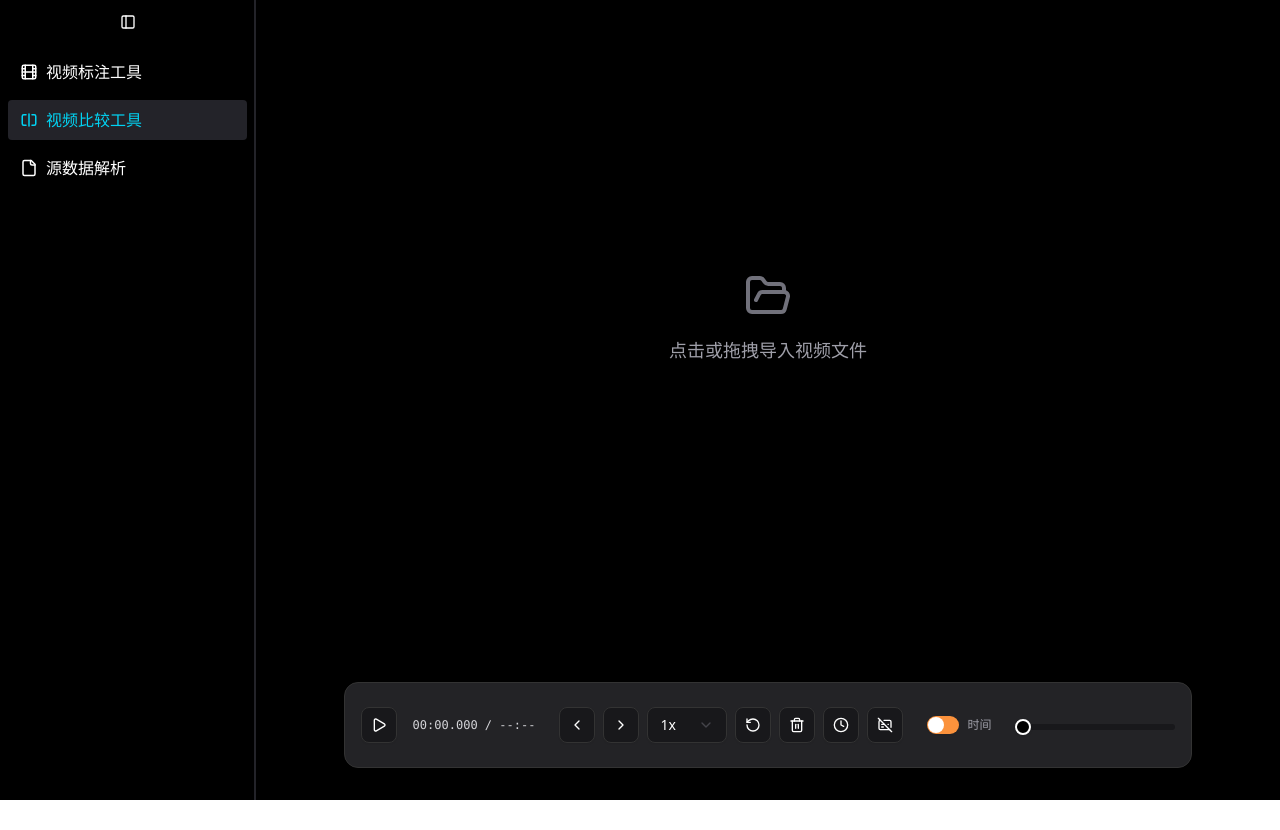
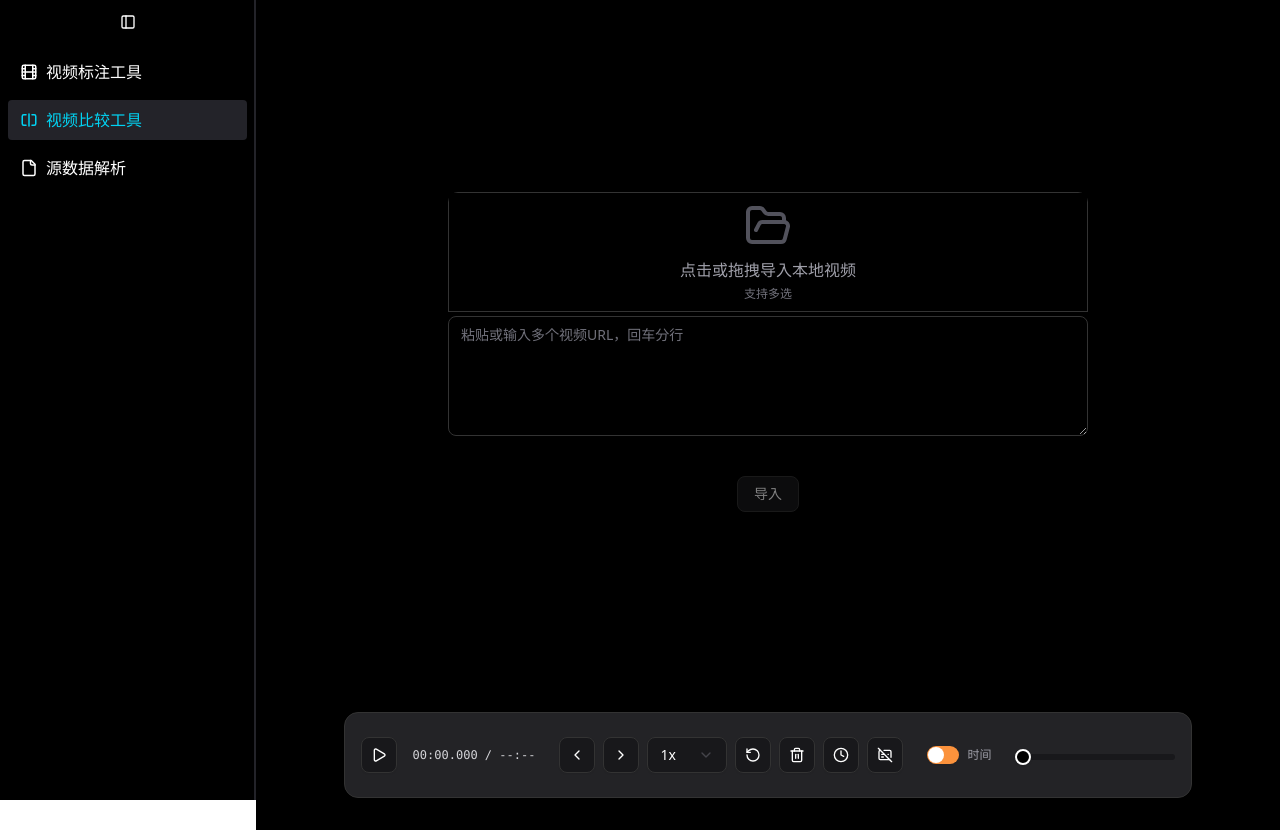
Before and after one commit to daodaolee/video-coordinate, a Next.js app: page /tools/video-compare in a window 1280 px wide. Before the commit the page ends 800 px from the top, so only its background shows below. Built offline with nearby package versions, Linux system fonts and the light colour scheme.

Commit message:
优化视频对比

```diff
--- a/components/VideoCompare.tsx
+++ b/components/VideoCompare.tsx
@@ -59,6 +59,15 @@ interface VideoSource {
   meta?: unknown;
 }
 
+// url视频meta类型
+type UrlVideoMeta = {
+  duration?: number;
+  width?: number;
+  height?: number;
+  fileSize?: string;
+  error?: string;
+};
+
 const MAX_WIDTH = '80vw';
 const FRAME_RATE = 30; // 假定 30fps
 const FRAME_DURATION = 1 / FRAME_RATE;
@@ -72,6 +81,15 @@ function formatDuration(ms: string | number | undefined) {
   const m = Math.floor(sec / 60);
   const s = sec % 60;
   return `${h > 0 ? h + '时' : ''}${m}分${s}秒`;
+}
+
+// formatTime 工具函数（可放在文件顶部或 utils）
+function formatTime(sec: number) {
+  if (!isFinite(sec)) return '--:--';
+  const m = Math.floor(sec / 60);
+  const s = Math.floor(sec % 60);
+  const ms = Math.floor((sec - Math.floor(sec)) * 1000);
+  return `${m.toString().padStart(2, '0')}:${s.toString().padStart(2, '0')}.${ms.toString().padStart(3, '0')}`;
 }
 
 const VideoCompare: React.FC = () => {
@@ -249,48 +267,6 @@ const VideoCompare: React.FC = () => {
     setSliderValue(0);
   }, [seekMode, videos.length]);
 
-  // 渲染媒体信息
-  function renderMeta(meta: unknown) {
-    // eslint-disable-next-line @typescript-eslint/no-explicit-any
-    const m = meta as any;
-    if (!m || !m.media) return <div className="text-zinc-400">无媒体信息</div>;
-    console.log(m);
-    const g = m.media.track || [];
-    // eslint-disable-next-line @typescript-eslint/no-explicit-any
-    const general = g.find((t: any) => t['@type'] === 'General') || {};
-    // eslint-disable-next-line @typescript-eslint/no-explicit-any
-    const video = g.find((t: any) => t['@type'] === 'Video') || {};
-    // eslint-disable-next-line @typescript-eslint/no-explicit-any
-    const audio = g.find((t: any) => t['@type'] === 'Audio') || {};
-    // 文件名和后缀
-    const fileName = general.FileName || general.CompleteName || '未知';
-    const ext = fileName.includes('.') ? fileName.split('.').pop() : '';
-    // 格式
-    const format = general.Format || '未知';
-    // 时长
-    const duration = formatDuration(general.Duration);
-    return (
-      <div className="bg-[#232326] text-zinc-200 rounded-md p-3 text-xs mt-2 w-full">
-        <div className="mb-1 font-semibold">
-          {fileName}
-          {ext ? <span className="text-zinc-400">.{ext}</span> : ''}
-          <span className="text-zinc-400">({format})</span>
-        </div>
-        <div>时长：{duration}</div>
-        <div>
-          分辨率：{video.Width} x {video.Height}
-        </div>
-        <div>比特率：{general.OverallBitRate || video.BitRate || '未知'}</div>
-        <div>帧率：{video.FrameRate || '未知'}</div>
-        <div>
-          视频编码：{video.Format} {video.Format_Profile}
-        </div>
-        <div>音频编码：{audio.Format}</div>
-        <div>音频码率：{audio.BitRate}</div>
-      </div>
-    );
-  }
-
   const [videoLoadedFlag, setVideoLoadedFlag] = useState(0); // 用于强制刷新
 
   // seek/同步/变速/上下帧等操作都loading
@@ -414,38 +390,105 @@ const VideoCompare: React.FC = () => {
     }
   };
 
+  // URL导入相关
+  const [urlInput, setUrlInput] = useState('');
+  const [urlLoading, setUrlLoading] = useState(false);
+
+  // URL导入逻辑（textarea回车或按钮）
+  const handleImportUrls = async () => {
+    setUrlLoading(true);
+    let urls: string[] = [];
+    const raw = urlInput.trim();
+    // 先尝试 JSON.parse
+    try {
+      const parsed = JSON.parse(raw);
+      if (Array.isArray(parsed)) {
+        urls = parsed.map((u) =>
+          String(u)
+            .trim()
+            .replace(/^['"]+|['"]+$/g, ''),
+        );
+      }
+    } catch {
+      // 非JSON格式，去除括号和引号，按逗号/换行分割
+      urls = raw
+        .replace(/[\[\]"']/g, '')
+        .split(/,|\n/)
+        .map((u) => u.trim())
+        .filter(Boolean);
+    }
+    // 只保留http/https链接
+    urls = urls.filter((u) => /^https?:\/\//.test(u));
+    // 去重，排除已存在的url
+    const existing = new Set(videos.filter((v) => v.url.startsWith('http')).map((v) => v.url));
+    const newUrls = urls.filter((u) => !existing.has(u));
+    // 生成VideoSource
+    const newVideos: VideoSource[] = await Promise.all(
+      newUrls.map(async (url) => {
+        // 只用video标签能获取的信息
+        const info = await getUrlVideoInfo(url);
+        return {
+          id: url,
+          url,
+          name: url,
+          meta: info,
+        };
+      }),
+    );
+    setVideos((prev) => [...prev, ...newVideos]);
+    setUrlInput('');
+    setUrlLoading(false);
+  };
+
+  // 获取URL视频的meta（只用video标签能获取的信息）
+  async function getUrlVideoInfo(url: string) {
+    return new Promise((resolve) => {
+      const video = document.createElement('video');
+      video.preload = 'metadata';
+      video.src = url;
+      video.onloadedmetadata = async () => {
+        let fileSize = '';
+        try {
+          // 尝试HEAD请求获取Content-Length
+          const resp = await fetch(url, { method: 'HEAD' });
+          const len = resp.headers.get('content-length');
+          if (len) fileSize = len;
+        } catch {}
+        resolve({
+          duration: video.duration,
+          width: video.videoWidth,
+          height: video.videoHeight,
+          fileSize,
+        });
+      };
+      video.onerror = () => {
+        resolve({ error: '加载失败' });
+      };
+    });
+  }
+
   return (
     <div className="relative min-h-screen bg-[#000] flex flex-col justify-between p-8 gap-10">
-      {/* 视频区大框加拖拽事件和提示 */}
+      {/* 导入区：无视频时上下平分，极简风格 */}
+      {videos.length === 0 && (
+        <div className="w-[calc(100% - 200px)] h-[80vh] flex justify-center items-center">
+          <div className="flex flex-col w-[50vw] h-[40vh] rounded-lg overflow-hidden ">
+            {/* 上半部分：本地文件导入，极简，50%高度 */}
             <div
-        className="w-full flex-1 mx-auto bg-[#000] border-[#232326] shadow-lg flex items-center justify-center overflow-y-auto relative"
-        style={{ maxHeight: 'calc(100vh - 220px)' }}
+              className="flex-1 flex flex-col items-center justify-center cursor-pointer select-none bg-transparent border border-[#333] border-b-0 transition relative group"
+              style={{ minHeight: 0 }}
+              onClick={() => fileInputRef.current?.click()}
               onDragOver={handleDragOver}
               onDragLeave={handleDragLeave}
               onDrop={handleDrop}
             >
-        {dragActive && (
-          <div className="absolute inset-0 z-50 flex items-center justify-center bg-black/70 pointer-events-none">
-            <div className="text-2xl text-cyan-400 font-bold animate-pulse">
-              拖拽视频文件到此处导入
-            </div>
-          </div>
-        )}
-        {/* 视频区大框下的视频容器加最大宽度和横向滚动 */}
-        <div className="flex flex-row gap-x-2 w-full items-start justify-start overflow-x-auto max-w-[100vw]">
-          {videos.length === 0 ? (
-            <div
-              className="flex flex-col items-center justify-center h-[320px] w-full col-span-2 cursor-pointer select-none"
-              onClick={() => fileInputRef.current?.click()}
-              style={{ transition: 'background 0.2s' }}
-              onDragOver={handleDragOver}
-              onDragLeave={handleDragLeave}
-              onDrop={handleDrop}
-            >
-              <div className="text-zinc-500 text-5xl mb-4">
-                <FolderOpen size={48} />
-              </div>
-              <div className="text-zinc-400 text-lg text-center mb-2">点击或拖拽导入视频文件</div>
+              <div className="flex flex-col items-center justify-center w-full h-full">
+                <FolderOpen
+                  size={48}
+                  className="text-zinc-600 mb-2 group-hover:text-[#38bdf8] transition"
+                />
+                <div className="text-zinc-400 text-base mb-1">点击或拖拽导入本地视频</div>
+                <div className="text-zinc-500 text-xs">支持多选</div>
                 <input
                   type="file"
                   accept="video/*"
@@ -454,21 +497,55 @@ const VideoCompare: React.FC = () => {
                   style={{ display: 'none' }}
                   onChange={handleFileChange}
                 />
+                {dragActive && (
+                  <div className="absolute inset-0 z-10 flex items-center justify-center bg-black/40 pointer-events-none rounded-none">
+                    <div className="text-cyan-400 text-lg font-bold animate-pulse">
+                      松开导入视频
                     </div>
-          ) : (
-            videos.map((video, idx) => {
+                  </div>
+                )}
+              </div>
+            </div>
+            {/* 分割线 */}
+            <div className="w-full h-0 border-b border-[#333]" />
+            {/* 下半部分：URL导入，极简，50%高度 */}
+            <div className="flex-1 flex flex-col items-center justify-center bg-transparent border-0">
+              <div className="w-full flex flex-row items-center gap-2 mb-1"></div>
+              <Textarea
+                className="w-full min-h-[120px] bg-transparent text-zinc-100 border border-[#333] placeholder:text-zinc-500 "
+                placeholder="粘贴或输入多个视频URL，回车分行"
+                value={urlInput}
+                onChange={(e) => setUrlInput(e.target.value)}
+                disabled={urlLoading}
+                onKeyDown={(e) => {
+                  if ((e.ctrlKey || e.metaKey) && e.key === 'Enter') handleImportUrls();
+                }}
+              />
+              <Button
+                className="bg-[#18181b] text-white border border-[#333] hover:bg-[#333] hover:text-primary mt-10"
+                onClick={handleImportUrls}
+                disabled={urlLoading || !urlInput.trim()}
+              >
+                {urlLoading ? '导入中...' : '导入'}
+              </Button>
+            </div>
+          </div>
+        </div>
+      )}
+      {/* 视频区：有视频时渲染 */}
+      {videos.length > 0 && (
+        <div className="flex flex-row gap-x-2 w-full items-start justify-start overflow-x-auto max-w-[100vw] mb-8">
+          {videos.map((video, idx) => {
             const ref = videoRefs.current[idx];
             // meta 信息优先展示文件名和后缀
             // eslint-disable-next-line @typescript-eslint/no-explicit-any
             const m = video.meta as any;
             let fileName: string = video.name;
             let ext: string = '';
-              let format: string = '';
+            let format = '';
             let durationStr = '';
             const durationNum =
-                ref?.duration && !isNaN(ref.duration) && ref.duration > 0
-                  ? ref.duration
-                  : undefined;
+              ref?.duration && !isNaN(ref.duration) && ref.duration > 0 ? ref.duration : undefined;
             const duration = durationNum !== undefined ? formatTime(durationNum) : '未知';
             if (ref && ref.duration && !isNaN(ref.duration)) {
               // 只用 video 标签的 duration 和文件名
@@ -483,8 +560,7 @@ const VideoCompare: React.FC = () => {
             if (m && m.media) {
               const g = m.media.track || [];
               const general =
-                  g.find((t: unknown) => (t as Record<string, unknown>)['@type'] === 'General') ||
-                  {};
+                g.find((t: unknown) => (t as Record<string, unknown>)['@type'] === 'General') || {};
               const videoTrack =
                 g.find((t: unknown) => (t as Record<string, unknown>)['@type'] === 'Video') || {};
               const audioTrack =
@@ -606,7 +682,42 @@ const VideoCompare: React.FC = () => {
                     </div>
                     <div className="w-full">
                       <div className="bg-[#18181b] border border-[#333] rounded-lg shadow p-3">
-                          {metaInfo}
+                        {/* metaInfo区分本地和url视频 */}
+                        {video.url.startsWith('http')
+                          ? (() => {
+                              const meta = video.meta;
+                              if (meta && typeof meta === 'object' && !Array.isArray(meta)) {
+                                const m = meta as UrlVideoMeta;
+                                if (!m.error) {
+                                  return (
+                                    <div className="flex gap-6 w-full">
+                                      <div className="flex-1 min-w-0 mb-2 md:mb-0 font-semibold text-zinc-300 flex">
+                                        <div className="flex-1">
+                                          时长：{m.duration ? formatTime(m.duration) : '未知'}
+                                        </div>
+                                        <div className="flex-1">
+                                          分辨率：
+                                          {m.width && m.height
+                                            ? `${m.width} x ${m.height}`
+                                            : '未知'}
+                                        </div>
+                                        <div className="flex-1">
+                                          文件大小：
+                                          {m.fileSize
+                                            ? `${(Number(m.fileSize) / 1024 / 1024).toFixed(2)} MB`
+                                            : '未知'}
+                                        </div>
+                                      </div>
+                                    </div>
+                                  );
+                                } else {
+                                  return <div className="text-zinc-400">加载失败</div>;
+                                }
+                              } else {
+                                return <div className="text-zinc-400">加载失败</div>;
+                              }
+                            })()
+                          : metaInfo}
                       </div>
                     </div>
                   </div>
@@ -617,9 +728,7 @@ const VideoCompare: React.FC = () => {
                   style={{
                     minHeight: '320px',
                     // marginTop: infoOpen ? 128 : 32,
-                      transform: infoOpen
-                        ? 'scale(0.85) translateY(80px)'
-                        : 'scale(1) translateY(0)',
+                    transform: infoOpen ? 'scale(0.85) translateY(80px)' : 'scale(1) translateY(0)',
                     transformOrigin: 'center top',
                     willChange: 'transform',
                   }}
@@ -642,10 +751,9 @@ const VideoCompare: React.FC = () => {
                 </div>
               </Card>
             );
-            })
+          })}
+        </div>
       )}
-        </div>
-      </div>
       {/* 操作面板底部 grid 分组排版 */}
       <div className="footer shrink-0 w-full flex flex-col items-center justify-center">
         <Card className="bottom-0 left-0 max-w-full bg-[#232326] border-t border-[#333] z-50 shadow-xl px-2">
@@ -802,12 +910,3 @@ const VideoCompare: React.FC = () => {
 };
 
 export default VideoCompare;
-
-// formatTime 工具函数（可放在文件顶部或 utils）
-function formatTime(sec: number) {
-  if (!isFinite(sec)) return '--:--';
-  const m = Math.floor(sec / 60);
-  const s = Math.floor(sec % 60);
-  const ms = Math.floor((sec - Math.floor(sec)) * 1000);
-  return `${m.toString().padStart(2, '0')}:${s.toString().padStart(2, '0')}.${ms.toString().padStart(3, '0')}`;
-}
```
Lines whose indentation alone changed are shown as unchanged.
